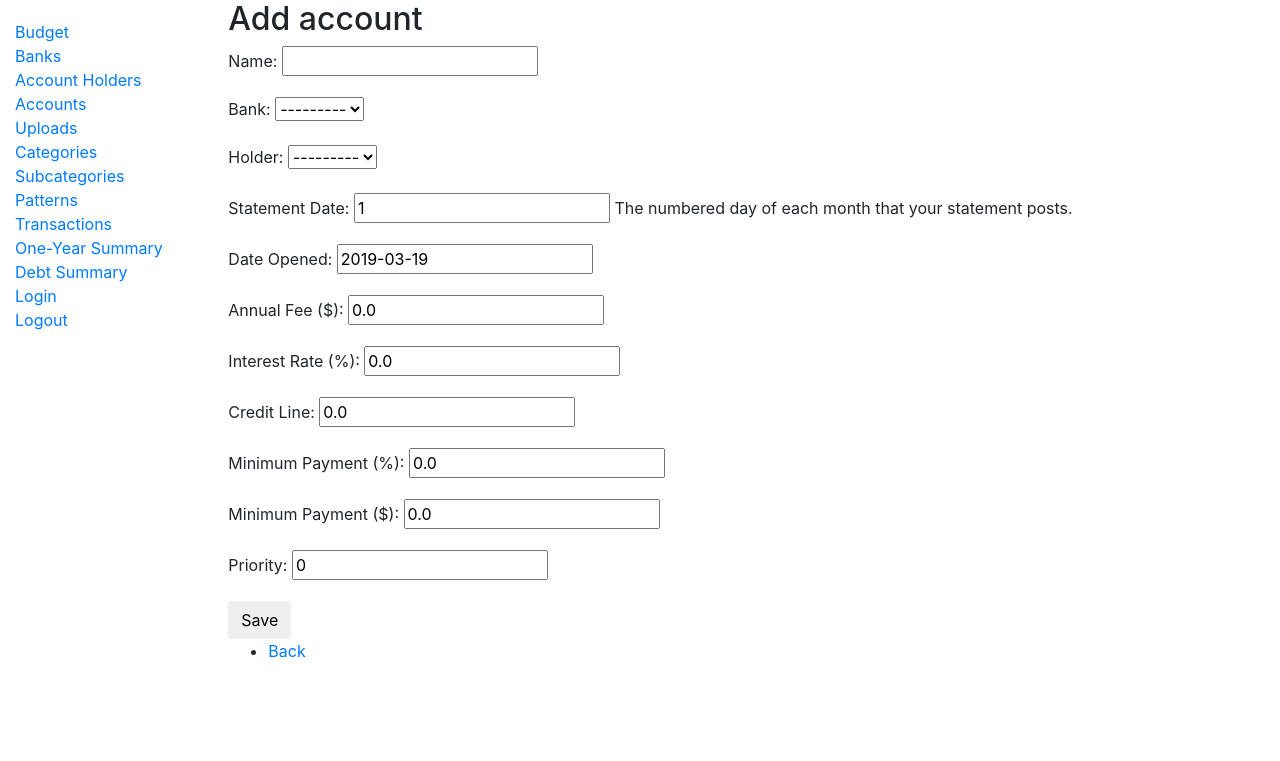
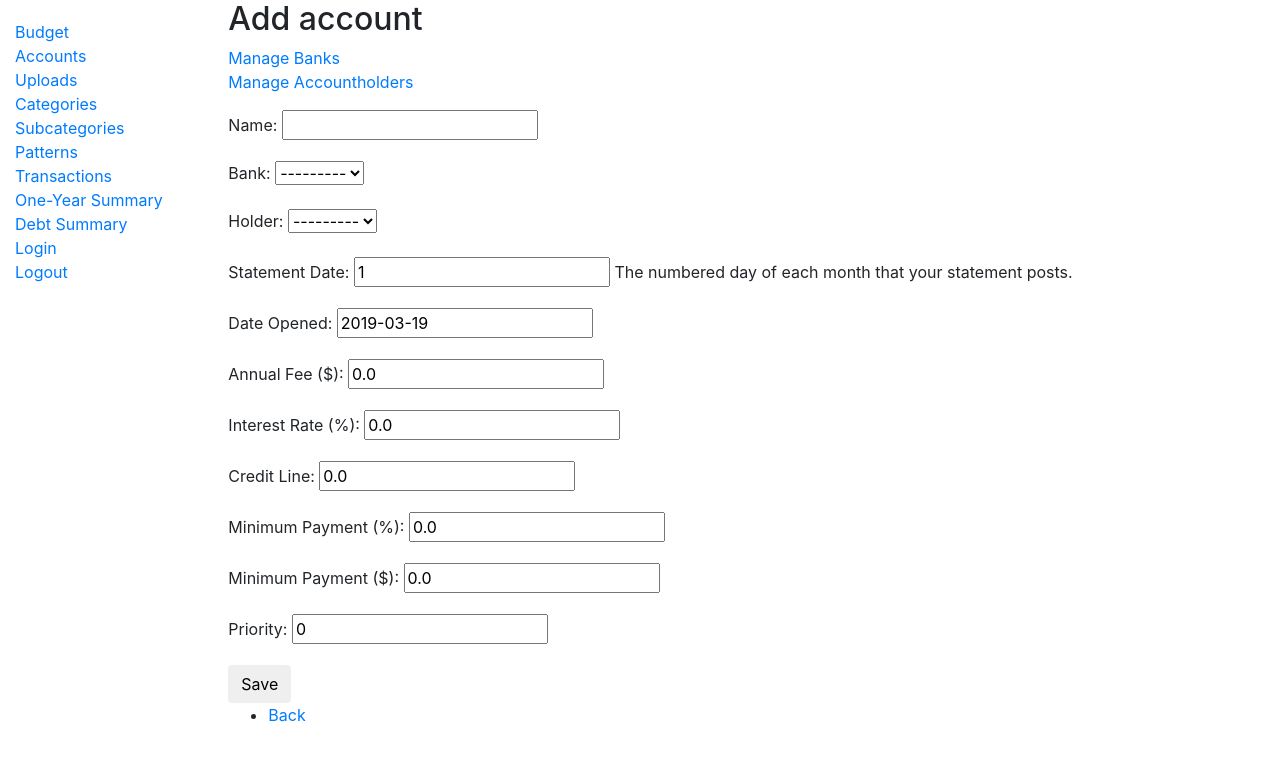
Before and after one commit to mtmbutler/simplefi, a Django app: page /budget/accounts/add/ in a window 1280 px wide. Shown: the top 761 px of the page. Run offline with Django 3.2, Linux system fonts and the light colour scheme; the visitor is signed in with stand-in values (Sample User, id 1); data that the repository does not hold is empty; parts of the project's set-up code (start-up, migrations or seed data) failed here and were passed over; some libraries are stand-ins or nearby versions.

Commit message:
Tackle a few todos

```diff
--- a/simplefi/budget/templates/budget/account-add.html
+++ b/simplefi/budget/templates/budget/account-add.html
@@ -2,6 +2,10 @@
 
 {% block content %}
     <h2>Add account</h2>
+    <p>
+        <a href="{% url 'budget:bank-list' %}">Manage Banks</a>
+        <br><a href="{% url 'budget:accountholder-list' %}">Manage Accountholders</a>
+    </p>
     <form method="POST" class="post-form">{% csrf_token %}
         {{ form.as_p }}
         <button type="submit" class="save btn btn-default">Save</button>
--- a/simplefi/budget/templates/budget/account-update.html
+++ b/simplefi/budget/templates/budget/account-update.html
@@ -2,6 +2,10 @@
 
 {% block content %}
     <h2>Update account</h2>
+    <p>
+        <a href="{% url 'budget:bank-list' %}">Manage Banks</a>
+        <br><a href="{% url 'budget:accountholder-list' %}">Manage Accountholders</a>
+    </p>
     <form method="post">{% csrf_token %}
         {{ form.as_p }}
         <input type="submit" value="Update">
--- a/simplefi/budget/templates/budget_base.html
+++ b/simplefi/budget/templates/budget_base.html
@@ -2,8 +2,6 @@
 
 {% block nav %}
     <li><a href="{% url 'budget:index' %}">Budget</a></li>
-    <li><a href="{% url 'budget:bank-list' %}">Banks</a></li>
-    <li><a href="{% url 'budget:accountholder-list' %}">Account Holders</a></li>
     <li><a href="{% url 'budget:account-list' %}">Accounts</a></li>
     <li><a href="{% url 'budget:upload-list' %}">Uploads</a></li>
     <li><a href="{% url 'budget:category-list' %}">Categories</a></li>
```
Also changed, not shown: README.md.
